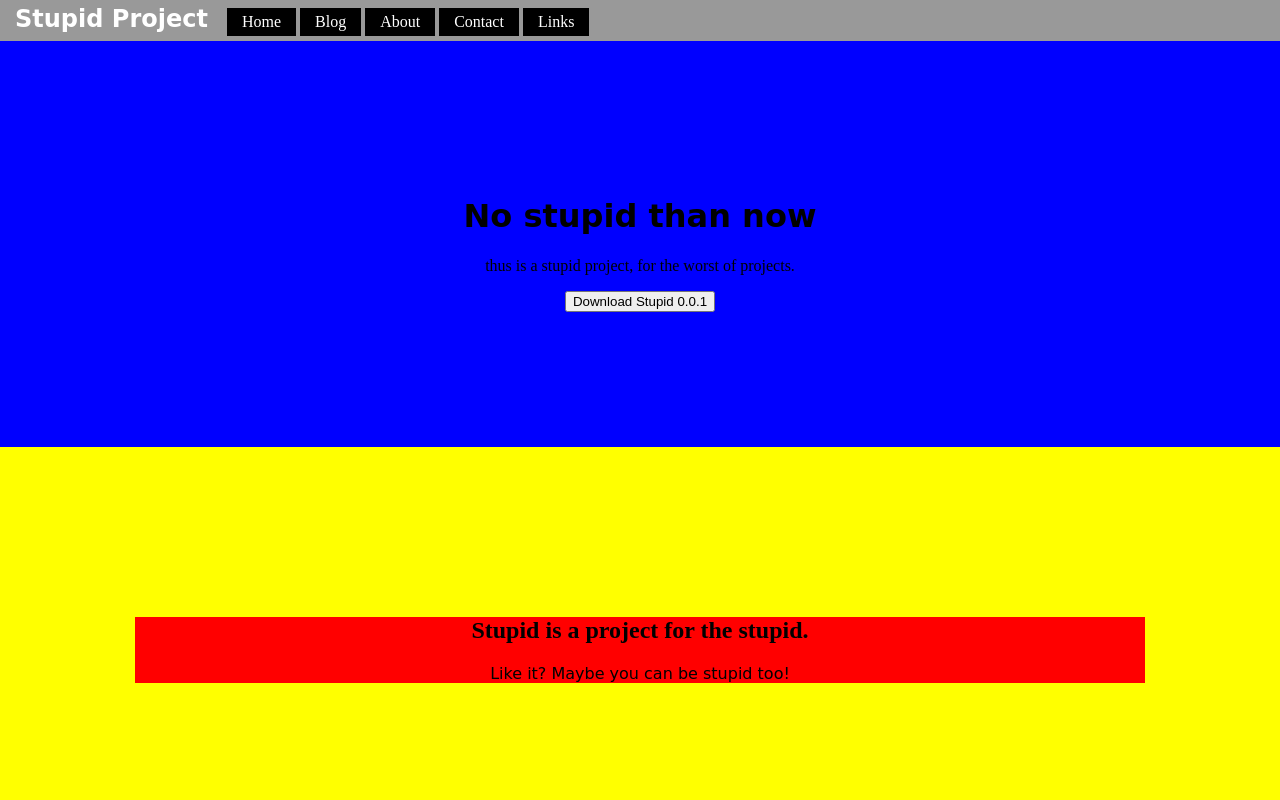
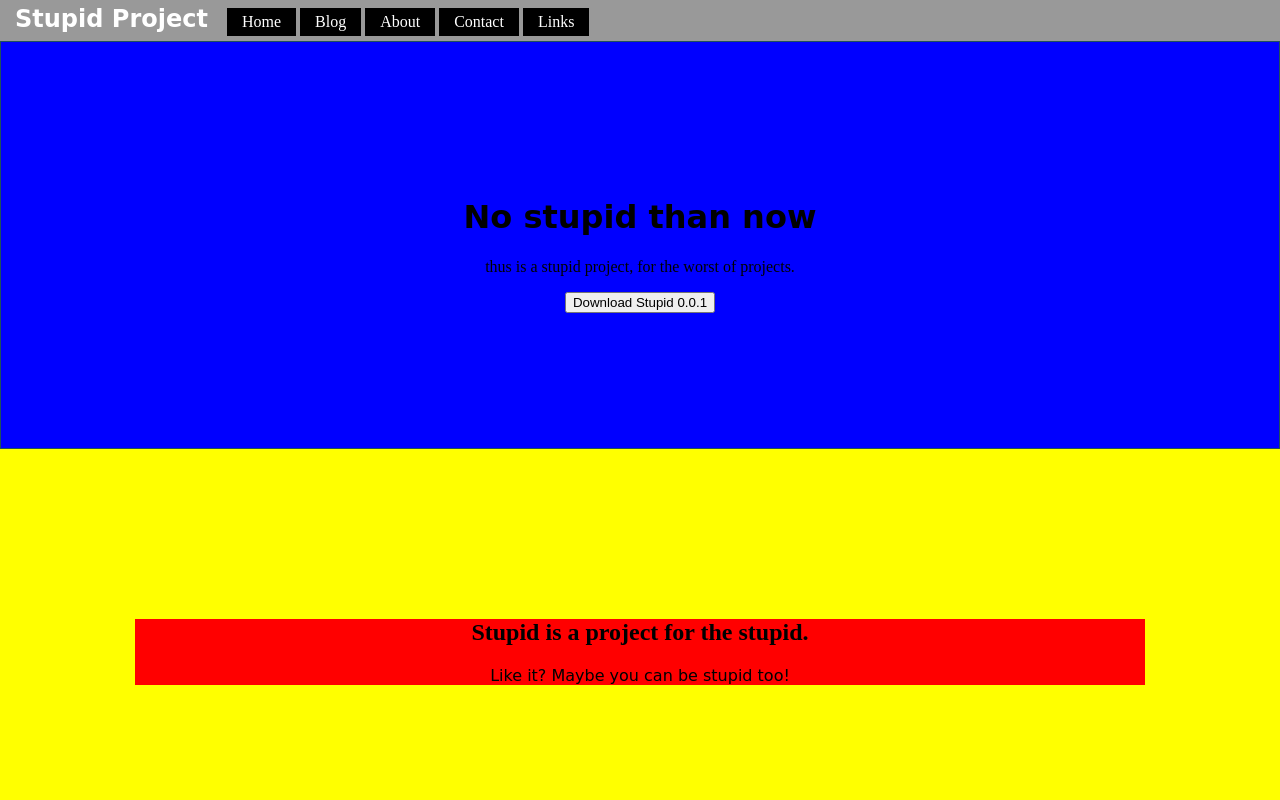
Before and after one commit to mosesag0813/My-MYP-Project, a plain HTML site: page index.html in a window 1280 px wide. Shown: the top 800 px of the page. Drawn offline with Linux system fonts and the light colour scheme.

Commit message:
Update main.css

```diff
--- a/main.css
+++ b/main.css
@@ -29,9 +29,10 @@ nav ul li a {
 }
 .row {
   background-color:blue;
- padding: 135px 105px;
+  padding: 135px 105px;
   text-align:center;
   display:block;
+  border: 1px solid #20515B;
 }
 .row-title {
   font-family:cursive;
```
